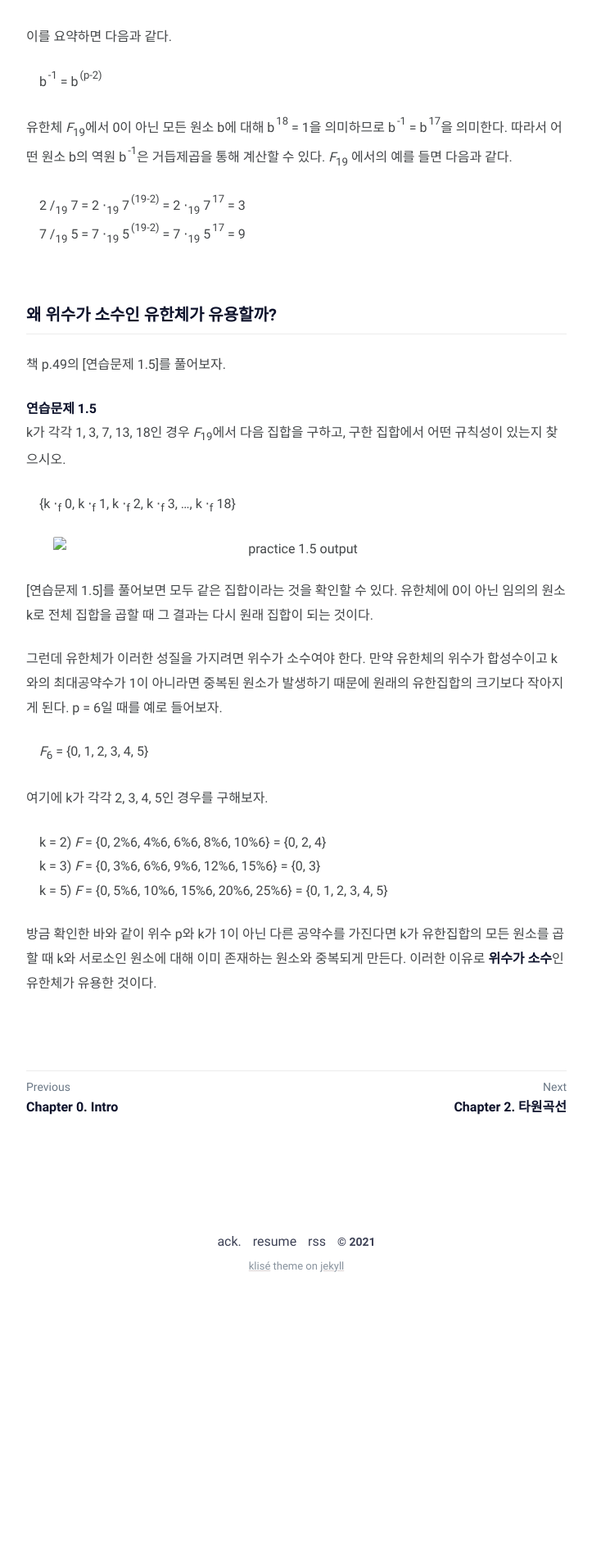
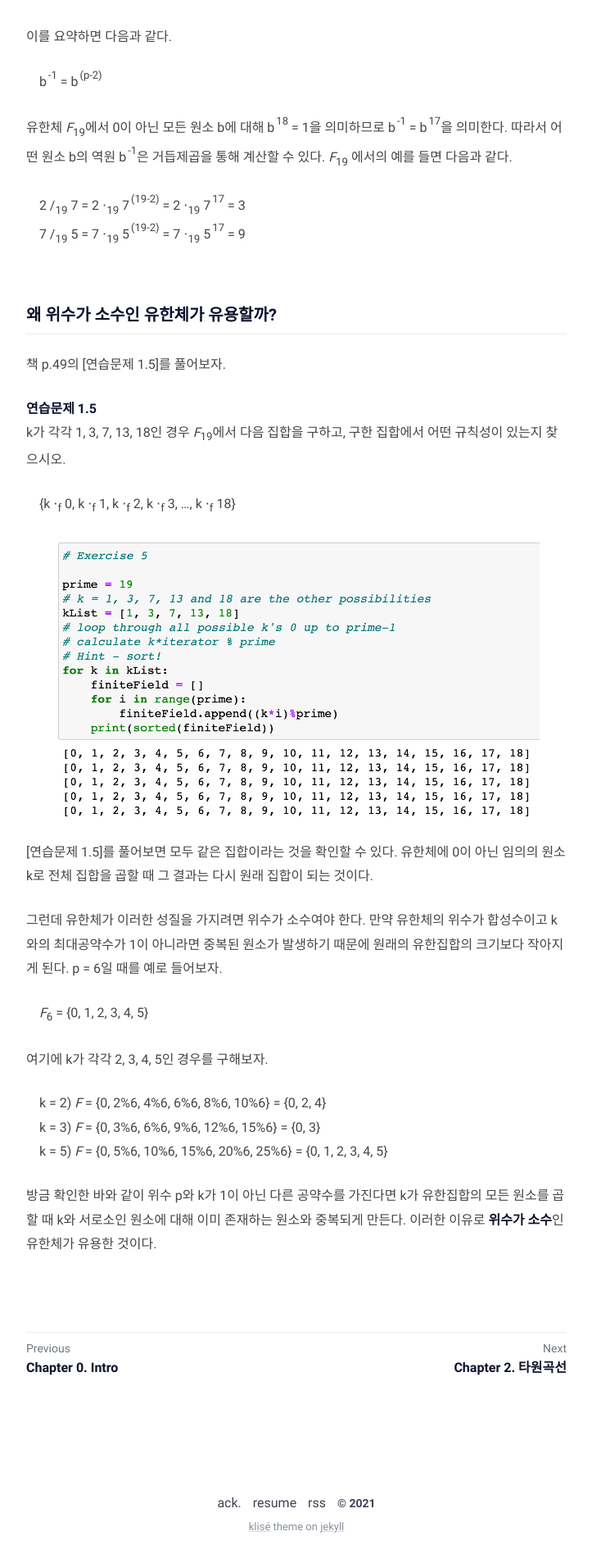
Before and after one commit to EunsungAhn/EunsungAhn.github.io, a Jekyll site: the page built from _posts/programming-bitcoin-1/2021-02-22-programming-bitcoin-1.md, in a window 1280 px wide. Shown: the part 3774-5681 px from the top of the page at 82% size, without its empty margins (278-1001 px from the left). Built offline with Jekyll 4.4.1, drawn with Linux system fonts in a browser that asks for light colours; before the commit the page ends 5363 px from its top, so only the background shows below that.

Commit message:
Modify image path

```diff
--- a/_posts/programming-bitcoin-1/2021-02-22-programming-bitcoin-1.md
+++ b/_posts/programming-bitcoin-1/2021-02-22-programming-bitcoin-1.md
@@ -115,7 +115,7 @@ description: Started to study bitcoin
 &nbsp;&nbsp;&nbsp; {k ⋅<sub>f</sub> 0, k ⋅<sub>f</sub> 1, k ⋅<sub>f</sub> 2, k ⋅<sub>f</sub> 3, ..., k ⋅<sub>f</sub> 18}
 
 <figure>
-<img src="./practice-1-5.png" alt="practice 1.5 output" width="90%" height="90%">
+<img src="/assets/img/practice-1-5.png" alt="practice 1.5 output" width="90%" height="90%">
 </figure>
 
 [연습문제 1.5]를 풀어보면 모두 같은 집합이라는 것을 확인할 수 있다. 유한체에 0이 아닌 임의의 원소 k로 전체 집합을 곱할 때 그 결과는 다시 원래 집합이 되는 것이다.
```
Also changed, not shown: assets/img/practice-1-5.png (added).
